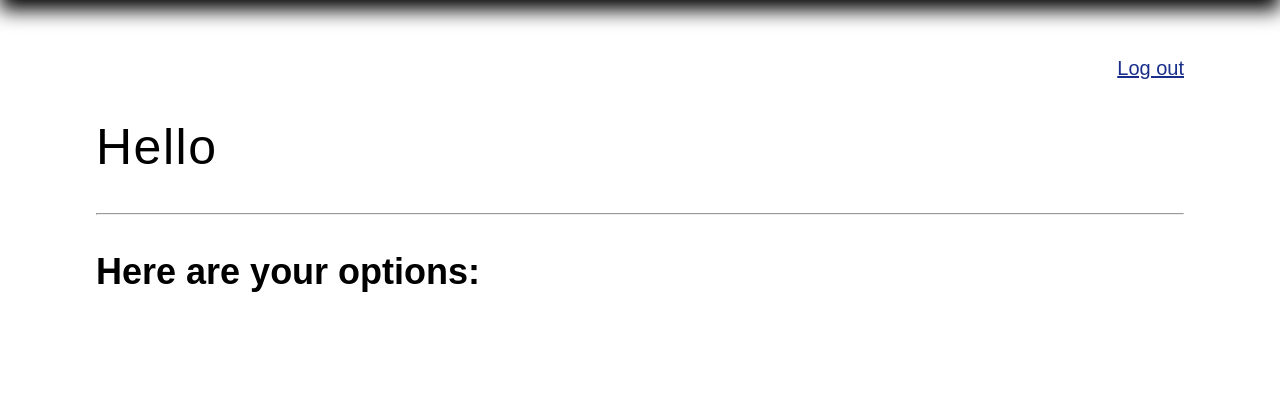
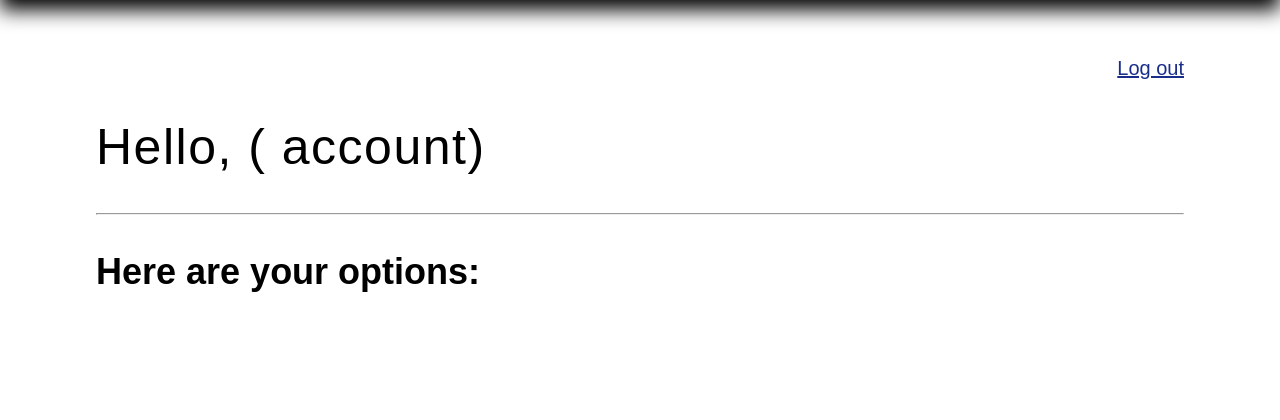
Before and after one commit to victorialange/ProjectTwoSfh, a PHP site: page /problem.php in a window 1280 px wide. Shown: the part 53-473 px from the top of the page. Run offline with PHP 8.4, Linux system fonts and the light colour scheme.

Commit message:
Display full form data in greeting, so title, full name & role

```diff
--- a/problem.php
+++ b/problem.php
@@ -75,8 +75,8 @@
         <!-- include logoutLink.php for link -->
         <?php include "./includes/logout-link.php"?>
 
-        <!-- greeting according to rule -->
-        <h2>Hello <?php echo $_SESSION['role']; ?></h2>
+        <!-- greeting according to role and form data -->
+        <h2>Hello, <?php echo $_SESSION['title'], " ", $_SESSION['fName'], " ", $_SESSION['lName'], " ", " ({$_SESSION['role']} account)" ?></h2>
         <hr>
         <h3>Here are your options:</h3>
 
```
